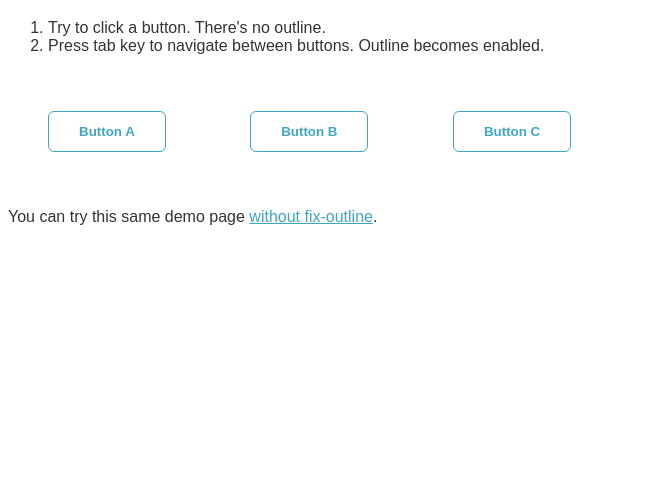
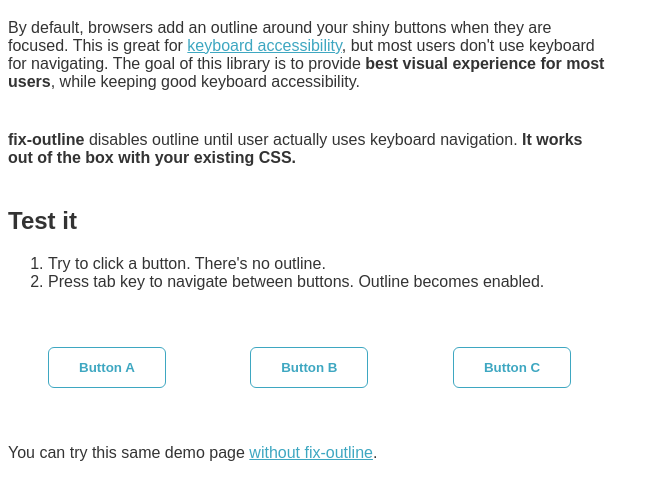
Before and after one commit to kimmobrunfeldt/fix-outline, a website with bundled scripts: page index.html in a window 1280 px wide. Shown: the part 61-560 px from the top of the page, without its empty margins (0-660 px from the left). Built offline with nearby package versions, Linux system fonts and the light colour scheme.

Commit message:
Add introduction to demo page

```diff
--- a/index.html
+++ b/index.html
@@ -13,16 +13,23 @@
 
     <h1>Demo</h1>
 
+    <p>By default, browsers add an outline around your shiny buttons when they are focused. This is great for <a tabindex="1" href="http://webaim.org/techniques/keyboard/">keyboard accessibility</a>, but most users don't use keyboard for navigating. The goal of this library is to provide <b>best visual experience for most users</b>, while keeping good keyboard accessibility.
+    </p>
+
+    <p><b>fix-outline</b> disables outline until user actually uses keyboard navigation. <b>It works out of the box with your existing CSS.</b>
+    </p>
+
+    <h2>Test it</h2>
     <ol>
       <li>Try to click a button. There's no outline.</li>
       <li>Press tab key to navigate between buttons. Outline becomes enabled.</li>
     </ol>
 
-    <button tabindex="1" class="button">Button A</button>
-    <button tabindex="2" class="button">Button B</button>
-    <button tabindex="3" class="button">Button C</button>
+    <button tabindex="2" class="button">Button A</button>
+    <button tabindex="3" class="button">Button B</button>
+    <button tabindex="4" class="button">Button C</button>
 
-    <p>You can try this same demo page <a href="without-fix-outline.html">without fix-outline</a>.
+    <p>You can try this same demo page <a tabindex="5" href="without-fix-outline.html">without fix-outline</a>.
 
     <script src="bundle.js"></script>
   </body>
--- a/main.css
+++ b/main.css
@@ -1,6 +1,11 @@
 html, body {
   font-family: sans-serif;
   color: #333;
+}
+
+p {
+  max-width: 600px;
+  margin-bottom: 40px;
 }
 
 .button {
```
